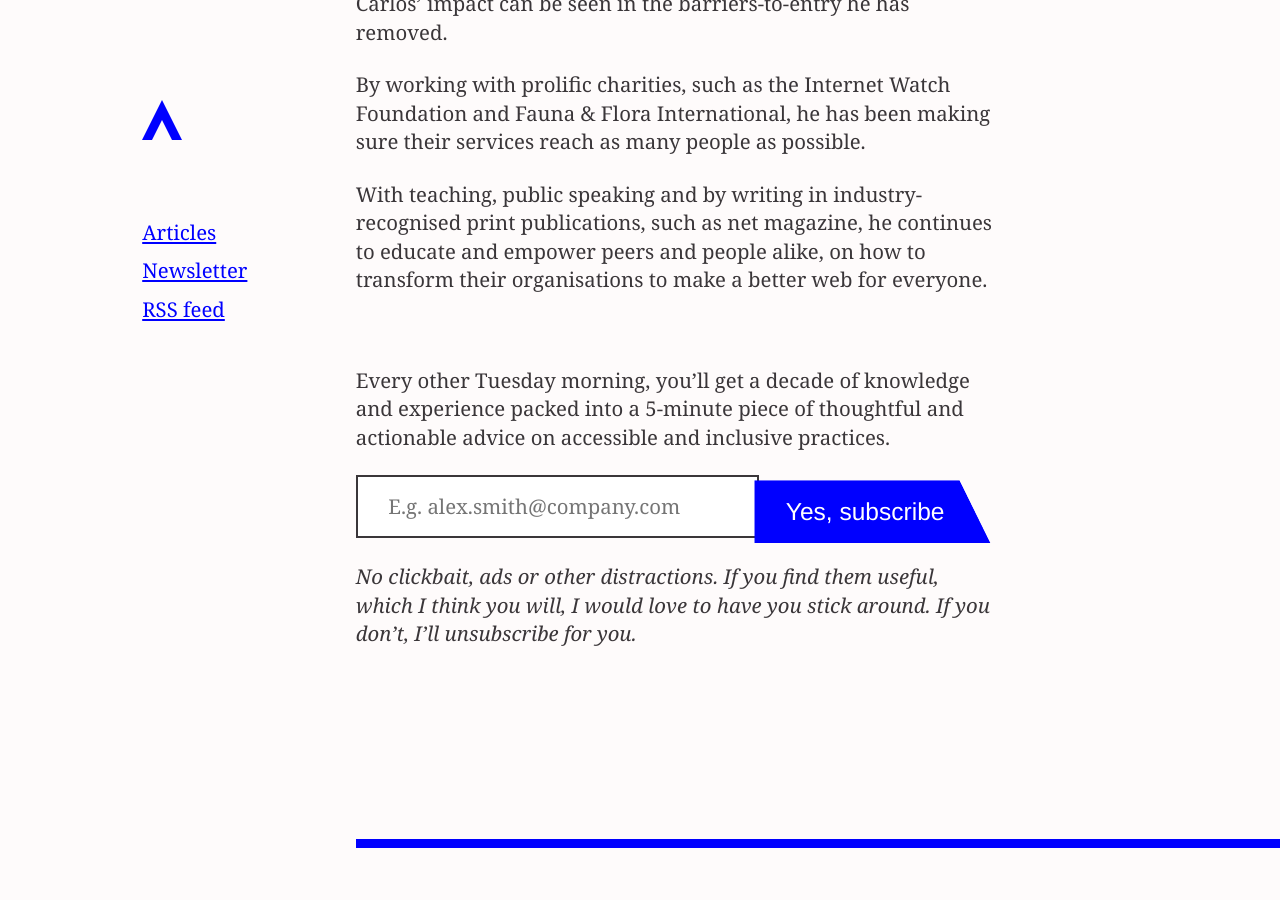
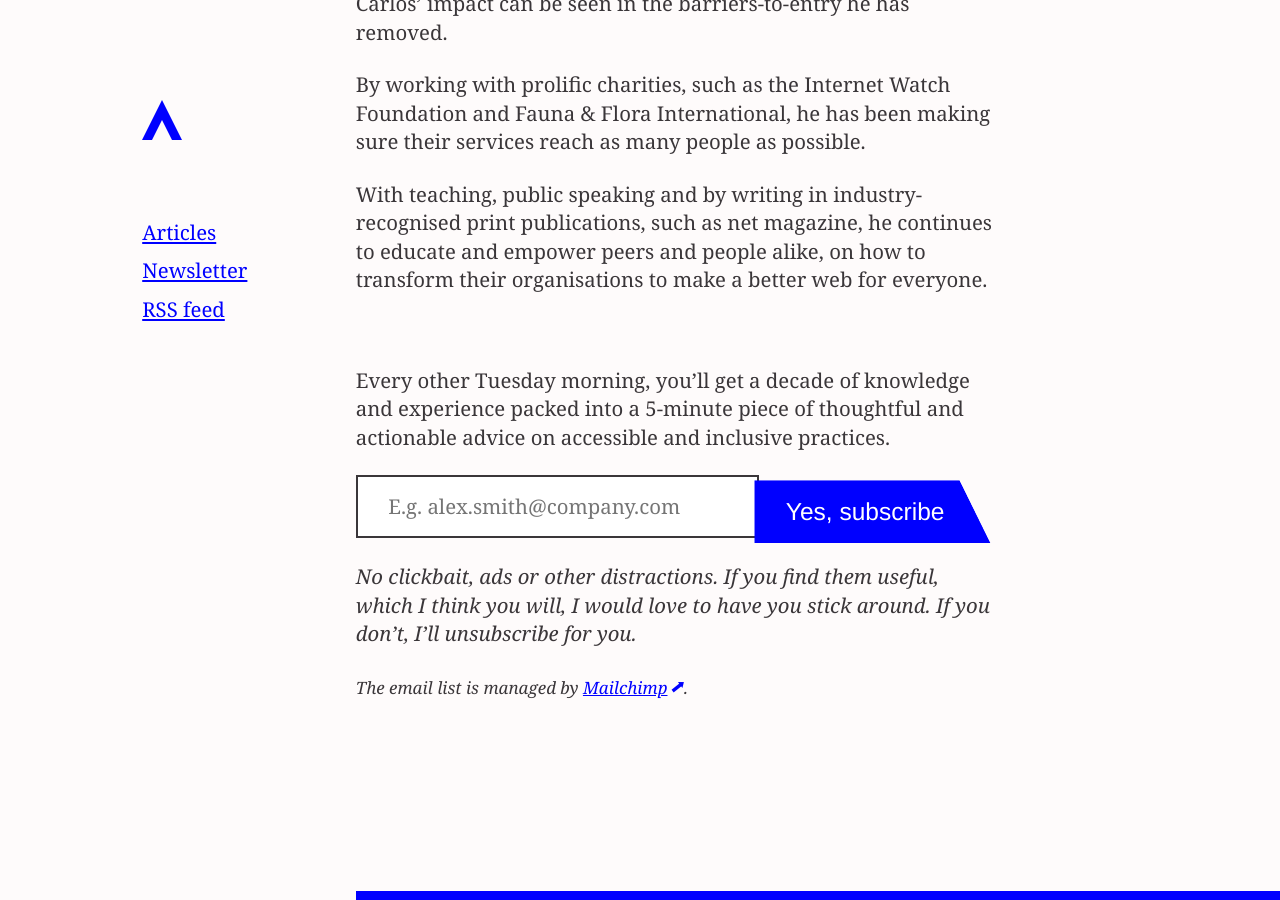
Before and after one commit to fiinix/superdupercritical, a Jekyll site: the page built from index.html, in a window 1280 px wide and 900 px high, scrolled down 1092 px. Built offline with Jekyll 4.4.1, drawn with Linux system fonts in a browser that asks for light colours; before the commit the page ends 1940 px from its top, so only the background shows below that.

Commit message:
Add privacy link for Subscribe CTA

```diff
--- a/_includes/email-cta.html
+++ b/_includes/email-cta.html
@@ -29,6 +29,7 @@
     <p><em>No clickbait, ads or other distractions. If you find them useful, which
         I think you will, I would love to have you stick around. If you
         don&rsquo;t, I&rsquo;ll unsubscribe for you.</em></p>
+    <p><em><small>The email list is managed by <a href="https://mailchimp.com/legal/privacy/">Mailchimp</a>.</small></em></p>
 </section>
 
 <script>
--- a/_includes/email-signup.html
+++ b/_includes/email-signup.html
@@ -18,6 +18,8 @@
 
     </form>
     <!--End mc_embed_signup-->
+
+    <p><em><small>The email list is managed by <a href="https://mailchimp.com/legal/privacy/">Mailchimp</a>.</small></em></p>
 
 </section>
 
```
